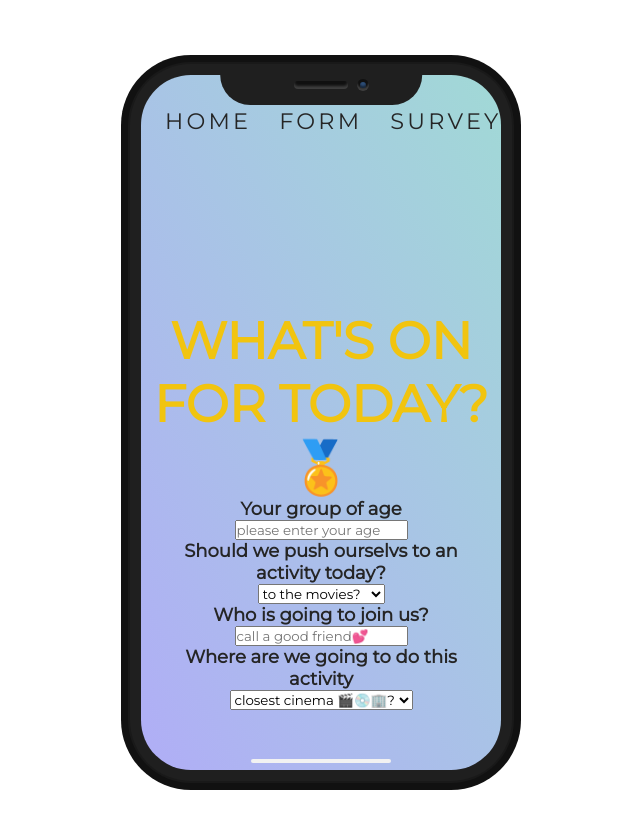
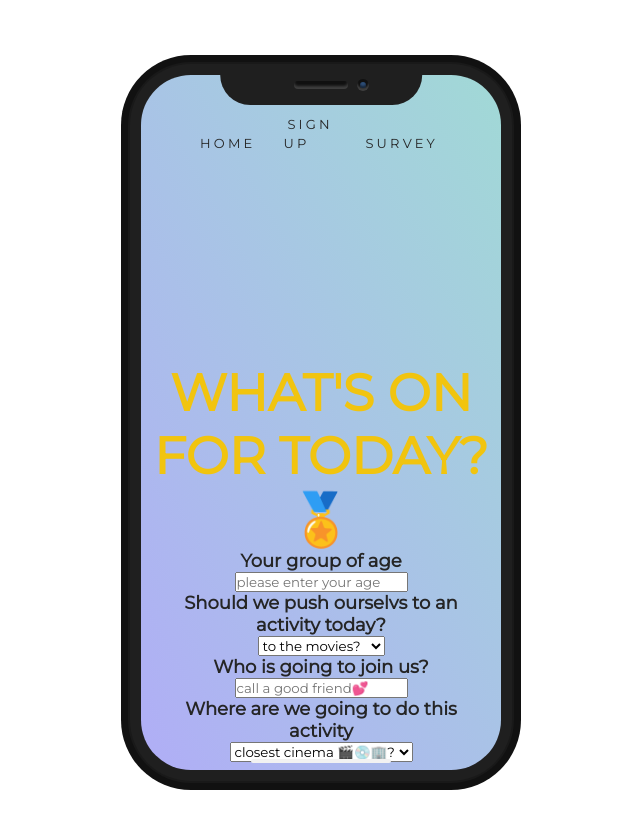
Before and after one commit to MrDrops/project2-support-buddy-front, a React (Create React App) app in the folder mental-health-app/: page /survey in a window 1280 px wide. Shown: the top 828 px of the page, without its empty margins (319-959 px from the left). Built offline with nearby package versions, Linux system fonts and the light colour scheme.

Commit message:
a gift for pedro

```diff
--- a/mental-health-app/src/App.js
+++ b/mental-health-app/src/App.js
@@ -49,15 +49,15 @@
               <ul>
 
                 <li>
-                  <Link to="/">home</Link>
+                  <Link to="/">Home</Link>
                 </li>
 
                 <li>
-                  <Link to="/form">form</Link>
+                  <Link to="/form">Sign Up</Link>
                 </li>
 
                 <li>
-                  <Link to="/survey">survey</Link>
+                  <Link to="/survey">Survey</Link>
                 </li>
 
               </ul>
--- a/mental-health-app/src/components/NavBar.css
+++ b/mental-health-app/src/components/NavBar.css
@@ -69,12 +69,12 @@
   justify-content: flex-end;
   padding: 0.25rem 0.75rem;
   list-style: none;
+  margin: 35px;
 }
 
 .App .Navbar ul li {
   /* separate the list items more prominently */
   margin: 0 0.75rem;
-  font-size: 1.4rem;
   text-transform: uppercase;
 }
 
@@ -84,6 +84,7 @@
   text-decoration: none;
   padding: 0 0.25rem;
   letter-spacing: 0.2rem;
+  font-size: small;
   /* position relative to absolute position the connected pseudo element */
   position: relative;
 }
```
